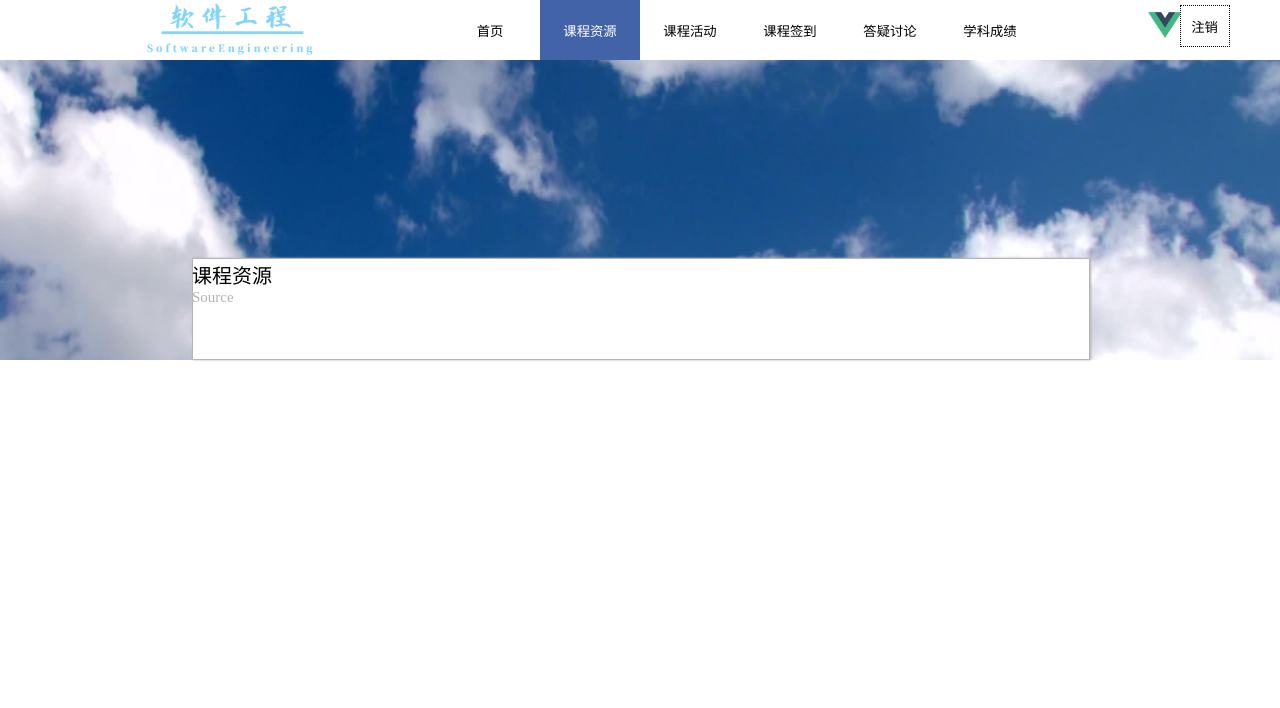
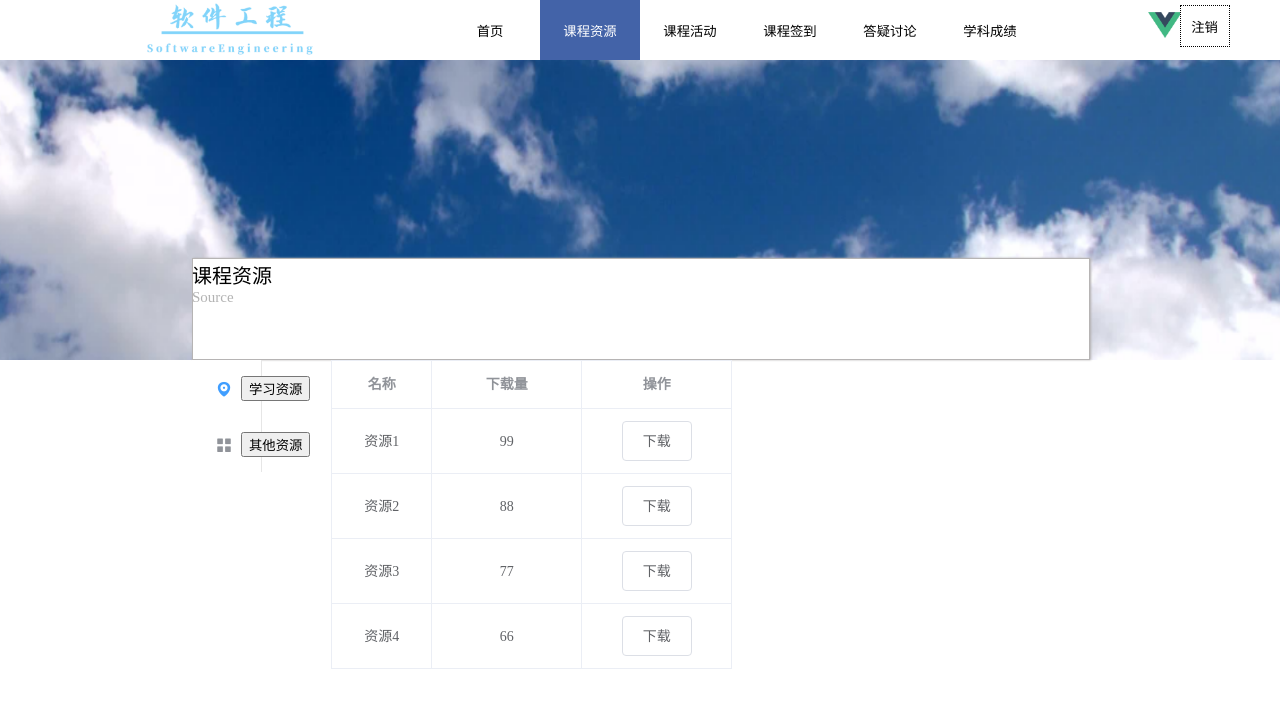
Before and after one commit to FZUSESPR21/LaoJiuMen-Teamwork5-Frontend, a Vue app in the folder vue-demo/: page /student/source/study in a window 1280 px wide. Shown: the top 708 px of the page. Built offline with nearby package versions, Linux system fonts and the light colour scheme.

Commit message:
资源列表样式1

```diff
--- a/vue-demo/src/components/student/source/othersource.vue
+++ b/vue-demo/src/components/student/source/othersource.vue
@@ -1,10 +1,50 @@
 <template>
+  <div>
+    <el-table :data="tableData" style="width: 100%" border>
+      <el-table-column
+        v-for="(item,i) in tableCol"
+        :key="i"
+        :prop="item.prop"
+        :label="item.label"
+        :width="item.width"
+        align="center"
+      ></el-table-column>
 
+      <el-table-column label="操作" v-if="showOper" align="center" width="300">
+        <template slot-scope="scope">
+          <!--          <router-link to="/student/activity/homeworkdetail" tag="button" >下载</router-link>-->
+          <el-button @click="lookClick">查看</el-button>
+          <el-button @click="downloadClick">下载</el-button>
+        </template>
+      </el-table-column>
+    </el-table>
+  </div>
 </template>
 
 <script>
 export default {
-  name: "othersource"
+  name: "studysource",
+  data() {
+    return {
+      showOper:true,
+      tableCol: [
+        {prop: "name", label: "名称", width: 100},
+        {prop: "num", label: "下载量", width: 150},
+
+      ],
+
+      tableData: [
+        {name: "教学大纲", num: "99"},
+        {name: "教学计划", num: "88"},
+
+
+      ],
+
+    };
+  },
+  methods: {
+
+  },
 }
 </script>
 
--- a/vue-demo/src/components/student/source/sourcebar.vue
+++ b/vue-demo/src/components/student/source/sourcebar.vue
@@ -1,13 +1,42 @@
 <template>
-  <div>
+  <el-row class="tac">
+    <el-col :span="12">
+      <el-menu
+        default-active="1"
+        class="el-menu-vertical-demo"
+        @open="handleOpen"
+        @close="handleClose">
+        <el-menu-item index="1">
+          <i class="el-icon-location"></i>
+<!--          <span slot="title">学习资源</span>-->
+          <router-link to="/student/source/study" tag="button" >学习资源</router-link>
+        </el-menu-item>
+        <el-menu-item index="2">
+          <i class="el-icon-menu"></i>
+<!--          <span slot="title">其他资源</span>-->
+          <router-link to="/student/source/other" tag="button" >其他资源</router-link>
+        </el-menu-item>
+      </el-menu>
+    </el-col>
 
-  </div>
+  </el-row>
 </template>
 
 <script>
-export default {
+/*export default {
   name: "sourcebar"
-}
+}*/
+  export default {
+    methods: {
+      handleOpen(key, keyPath) {
+        console.log(key, keyPath);
+      },
+      handleClose(key, keyPath) {
+        console.log(key, keyPath);
+      }
+    }
+  }
+
 </script>
 
 <style scoped>
--- a/vue-demo/src/components/student/source/sourcelist.vue
+++ b/vue-demo/src/components/student/source/sourcelist.vue
@@ -1,20 +1,26 @@
 <template>
-
   <div>
     <div id="head">课程资源
       <p class="english">Source</p>
     </div>
+
+    <div class="sidebar">
+      <sourcebar></sourcebar>
+    </div>
+
     <div class="part">
-
+      <router-view></router-view>
     </div>
   </div>
 </template>
 
 <script>
-import Sourcebar from "./sourcebar";
+  import sourcebar from "../source/sourcebar";
   export default {
     name: "sourcelist",
-  components: {Sourcebar}
+    components: {
+      sourcebar
+    }
   }
 </script>
 
@@ -31,7 +37,14 @@ export default {
   }
 
   .part{
-  margin-top: -15px;
+    margin-top: 0;
     background-color: rgb(228, 228, 228);
+    float:left;
+
+  }
+
+  .sidebar{
+    margin-top: 0;
+    float: left;
   }
 </style>
--- a/vue-demo/src/components/student/source/studysource.vue
+++ b/vue-demo/src/components/student/source/studysource.vue
@@ -1,10 +1,50 @@
 <template>
+  <div>
+    <el-table :data="tableData" style="width: 100%" border>
+      <el-table-column
+        v-for="(item,i) in tableCol"
+        :key="i"
+        :prop="item.prop"
+        :label="item.label"
+        :width="item.width"
+        align="center"
+      ></el-table-column>
 
+      <el-table-column label="操作" v-if="showOper" align="center" width="150">
+        <template slot-scope="scope">
+<!--          <router-link to="/student/activity/homeworkdetail" tag="button" >下载</router-link>-->
+          <el-button @click="downloadClick">下载</el-button>
+        </template>
+      </el-table-column>
+    </el-table>
+  </div>
 </template>
 
 <script>
 export default {
-  name: "studysource"
+  name: "studysource",
+  data() {
+    return {
+      showOper:true,
+      tableCol: [
+        {prop: "name", label: "名称", width: 100},
+        {prop: "num", label: "下载量", width: 150},
+
+      ],
+
+      tableData: [
+        {name: "资源1", num: "99"},
+        {name: "资源2", num: "88"},
+        {name: "资源3", num: "77"},
+        {name: "资源4", num: "66"},
+
+      ],
+
+    };
+  },
+  methods: {
+
+  },
 }
 </script>
 
```
Lines whose indentation alone changed are shown as unchanged.
